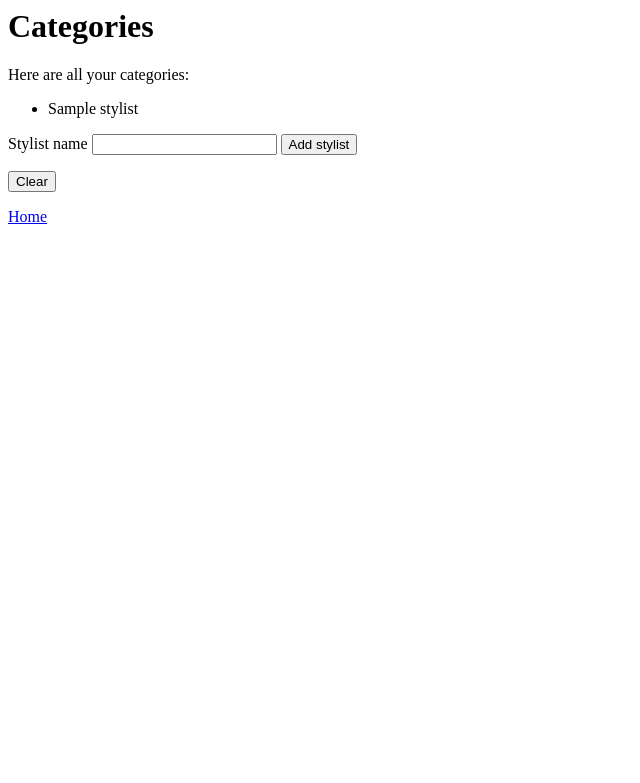
After one commit to dyldlewis/hair-salon, a PHP site: template views/stylists.html.twig in a window 1280 px wide. The commit adds this page. Shown: the top 783 px of the page, without its empty margins (0-640 px from the left). Run offline with PHP 8.4, Linux system fonts and the light colour scheme; the template is opened without the code that fills it: most values are stand-ins (such as "Sample title", 1, 10 or a date in 2020); some libraries are stand-ins or nearby versions.

Commit message:
create home route with corresponding twig teplate

```diff
--- /dev/null
+++ b/views/stylists.html.twig
@@ -0,0 +1,29 @@
+<html>
+<head>
+    <title>To Do List</title>
+</head>
+<body>
+    <h1>Categories</h1>
+
+    {% if stylists is not empty %}
+        <p>Here are all your categories:</p>
+        <ul>
+            {% for stylist in stylists %}
+                <li>{{ stylist.getName }}</li>
+            {% endfor %}
+        </ul>
+    {% endif %}
+
+    <form action='/stylists' method='post'>
+        <label for='name'>Stylist name</label>
+        <input id='name' name='name' type='text'>
+
+        <button type='submit'>Add stylist</button>
+    </form>
+    <form action='/delete_stylists' method='post'>
+        <button type='submit'>Clear</button>
+    </form>
+
+    <p><a href='/'>Home</a></p>
+</body>
+</html>
```
Also changed, not shown: app/app.php (+13 -2 lines), views/index.html.twig (added, +12 -0 lines).
